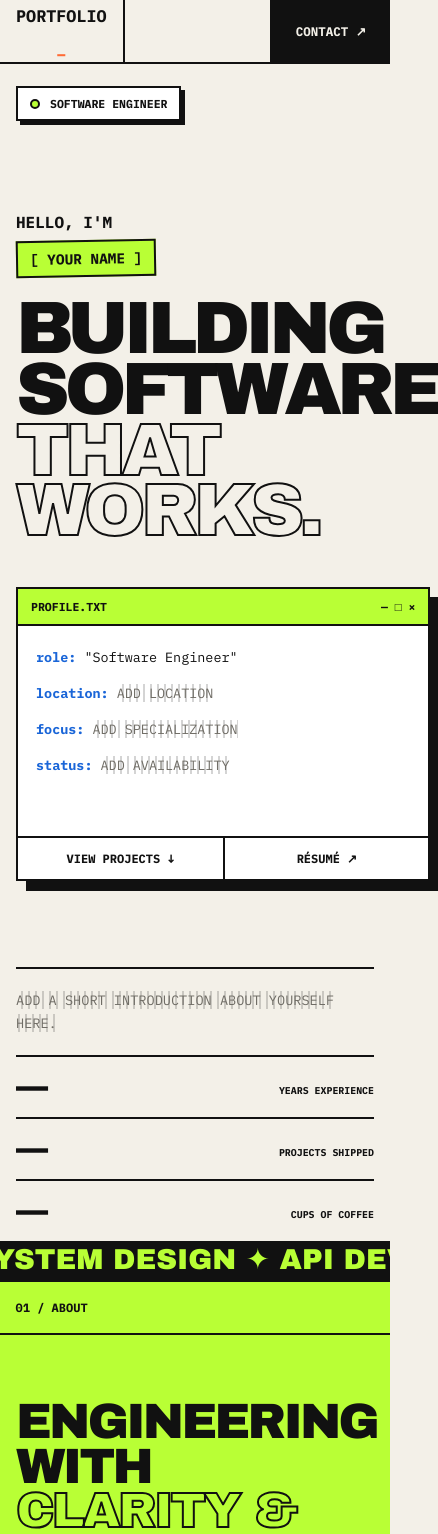
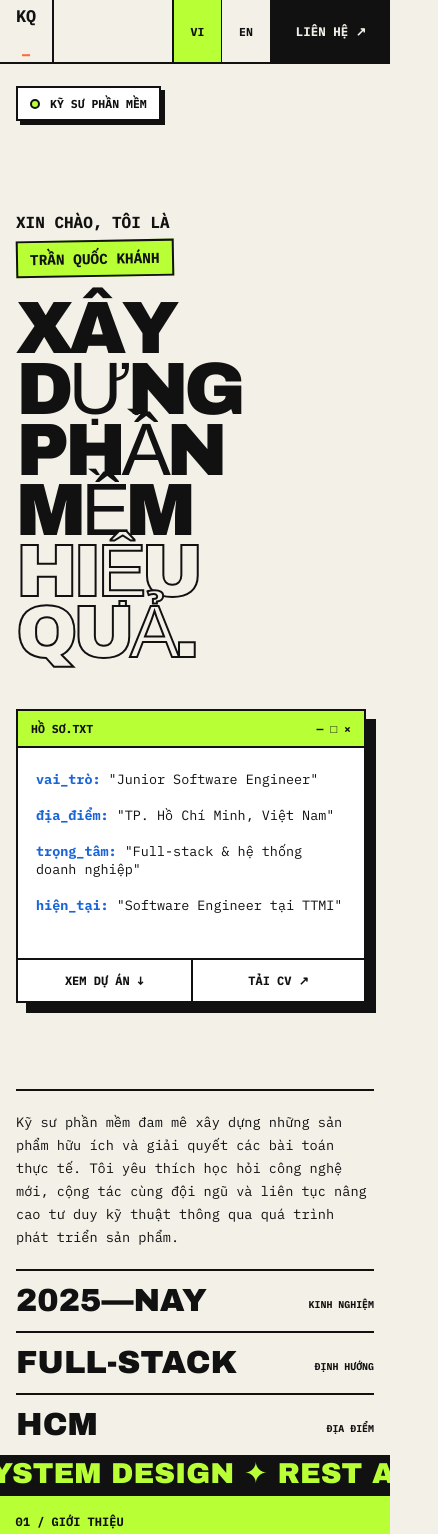
Before and after one commit to Trqkhanh17/Portfolio, a Next.js app: page / in a window 390 px wide. Shown: the top 1534 px of the page, 438 px wide, since content can reach past the window. Built offline with nearby package versions, Linux system fonts and the light colour scheme.

Commit message:
Add bilingual portfolio content from CV

```diff
--- a/app/globals.css
+++ b/app/globals.css
@@ -14,6 +14,7 @@ html { scroll-behavior: smooth; }
 body { margin: 0; background: var(--paper); color: var(--ink); font-family: "IBM Plex Mono", monospace; }
 a { color: inherit; text-decoration: none; }
 button, a { -webkit-tap-highlight-color: transparent; }
+button { font: inherit; color: inherit; }
 ::selection { background: var(--green); color: var(--ink); }
 
 .site-nav { min-height: 76px; display: flex; align-items: stretch; border-bottom: var(--line); position: relative; z-index: 2; background: var(--paper); }
@@ -22,6 +23,10 @@ button, a { -webkit-tap-highlight-color: transparent; }
 .nav-menu { display: flex; margin-left: auto; }
 .nav-menu a, .contact-button { display: grid; place-items: center; padding: 0 22px; border-left: var(--line); font-size: .78rem; font-weight: 700; }
 .nav-menu a:hover, .nav-menu a:focus-visible { background: var(--green); }
+.language-switch { display: flex; border-left: var(--line); }
+.language-switch button { width: 48px; border: 0; border-right: 1px solid var(--ink); background: var(--paper); cursor: pointer; font-size: .72rem; font-weight: 700; }
+.language-switch button:last-child { border-right: 0; }
+.language-switch button:hover, .language-switch button:focus-visible, .language-switch button.active { background: var(--green); }
 .contact-button { background: var(--ink); color: var(--paper); min-width: 150px; }
 .contact-button:hover, .contact-button:focus-visible { background: var(--orange); color: var(--ink); }
 
@@ -86,6 +91,8 @@ button, a { -webkit-tap-highlight-color: transparent; }
 .timeline-number, .timeline-date, .timeline-label { font-size: .7rem; font-weight: 700; }
 .timeline-item h3 { margin: 8px 0 14px; font: 400 clamp(1.7rem, 3.3vw, 3.2rem)/1 "Archivo Black", sans-serif; }
 .timeline-item p { max-width: 650px; margin-bottom: 0; color: #bdb9b0; line-height: 1.6; }
+.experience-bullets { max-width: 850px; margin: 22px 0 0; padding-left: 20px; color: #d5d1c8; }
+.experience-bullets li { margin: 0 0 12px; padding-left: 5px; font-size: .83rem; line-height: 1.6; }
 .education-row { display: grid; grid-template-columns: 120px 1fr auto; gap: 30px; padding: 22px; margin-top: 36px; background: var(--green); color: var(--ink); border: 2px solid var(--paper); font-size: .76rem; }
 
 .projects { background: #ffd84d; }
@@ -107,8 +114,11 @@ button, a { -webkit-tap-highlight-color: transparent; }
 .contact-content > p { margin: 0 0 40px; font-weight: 700; }
 .contact h2 span { color: var(--orange); }
 .contact-links { display: grid; grid-template-columns: repeat(3, 1fr); margin-top: 65px; border: var(--line); box-shadow: 7px 7px 0 var(--ink); }
-.contact-links span { padding: 18px; background: white; color: #706d66; font-size: .76rem; }
-.contact-links span + span { border-left: var(--line); }
+.contact-links a { display: flex; flex-direction: column; gap: 8px; min-width: 0; padding: 18px; background: white; font-size: .76rem; }
+.contact-links a + a { border-left: var(--line); }
+.contact-links small { color: #706d66; font-weight: 700; }
+.contact-links strong { overflow-wrap: anywhere; }
+.contact-links a:hover, .contact-links a:focus-visible { background: var(--green); }
 
 footer { display: flex; justify-content: space-between; gap: 20px; padding: 24px 3vw; background: var(--ink); color: var(--paper); font-size: .7rem; font-weight: 700; }
 
@@ -123,7 +133,7 @@ footer { display: flex; justify-content: space-between; gap: 20px; padding: 24px
 
 @media (max-width: 980px) {
   .nav-menu { display: none; }
-  .contact-button { margin-left: auto; }
+  .language-switch { margin-left: auto; }
   .hero-grid { grid-template-columns: 1fr; gap: 45px; }
   .hero-card { max-width: 600px; }
   .hero-bottom { grid-template-columns: 1fr; }
@@ -157,7 +167,7 @@ footer { display: flex; justify-content: space-between; gap: 20px; padding: 24px
   .education-row { grid-template-columns: 1fr; gap: 12px; }
   .project-preview { min-height: 170px; }
   .contact-links { grid-template-columns: 1fr; }
-  .contact-links span + span { border-left: 0; border-top: var(--line); }
+  .contact-links a + a { border-left: 0; border-top: var(--line); }
   footer { flex-wrap: wrap; }
   footer span:first-child { width: 100%; }
 }
--- a/app/layout.tsx
+++ b/app/layout.tsx
@@ -3,24 +3,24 @@ import "./globals.css";
 
 export const metadata: Metadata = {
   metadataBase: new URL("https://khanh-neo-portfolio.tranquockhanh1782003.chatgpt.site"),
-  title: "Software Engineer — Portfolio",
-  description: "Software engineer portfolio featuring experience, technical skills and selected projects.",
+  title: "Trần Quốc Khánh — Software Engineer",
+  description: "Portfolio của Trần Quốc Khánh, Software Engineer tập trung vào ứng dụng web và hệ thống doanh nghiệp.",
   openGraph: {
-    title: "Software Engineer — Portfolio",
-    description: "Building software that works.",
+    title: "Trần Quốc Khánh — Software Engineer",
+    description: "Xây dựng phần mềm hiệu quả và giải quyết bài toán thực tế.",
     images: [{ url: "/og.png", width: 1736, height: 907, alt: "Software Engineer Portfolio" }],
   },
   twitter: {
     card: "summary_large_image",
-    title: "Software Engineer — Portfolio",
-    description: "Building software that works.",
+    title: "Trần Quốc Khánh — Software Engineer",
+    description: "Xây dựng phần mềm hiệu quả và giải quyết bài toán thực tế.",
     images: ["/og.png"],
   },
 };
 
 export default function RootLayout({ children }: Readonly<{ children: React.ReactNode }>) {
   return (
-    <html lang="en">
+    <html lang="vi">
       <body>{children}</body>
     </html>
   );
--- a/app/page.tsx
+++ b/app/page.tsx
@@ -1,187 +1,248 @@
-const stackGroups = [
-  { number: "01", title: "FRONTEND", items: ["ADD FRAMEWORK", "ADD UI LIBRARY", "ADD LANGUAGE"] },
-  { number: "02", title: "BACKEND", items: ["ADD FRAMEWORK", "ADD RUNTIME", "ADD API STYLE"] },
-  { number: "03", title: "DATABASE", items: ["ADD DATABASE", "ADD ORM", "ADD CACHE"] },
-  { number: "04", title: "DEVOPS", items: ["ADD CLOUD", "ADD CONTAINER", "ADD CI/CD"] },
-];
+"use client";
 
-const projects = ["PROJECT ONE", "PROJECT TWO", "PROJECT THREE"];
+import { useEffect, useState } from "react";
 
-function EmptyField({ children }: { children: React.ReactNode }) {
-  return <span className="empty-field">{children}</span>;
-}
+type Lang = "vi" | "en";
+
+const copy = {
+  vi: {
+    nav: { about: "GIỚI THIỆU", stack: "KỸ NĂNG", experience: "KINH NGHIỆM", projects: "DỰ ÁN", contact: "LIÊN HỆ ↗" },
+    role: "KỸ SƯ PHẦN MỀM",
+    hello: "XIN CHÀO, TÔI LÀ",
+    headline: ["XÂY DỰNG", "PHẦN MỀM", "HIỆU QUẢ."],
+    profile: "HỒ SƠ.TXT",
+    profileRows: [
+      ["vai_trò", "Junior Software Engineer"],
+      ["địa_điểm", "TP. Hồ Chí Minh, Việt Nam"],
+      ["trọng_tâm", "Full-stack & hệ thống doanh nghiệp"],
+      ["hiện_tại", "Software Engineer tại TTMI"],
+    ],
+    viewProjects: "XEM DỰ ÁN ↓",
+    resume: "TẢI CV ↗",
+    summary: "Kỹ sư phần mềm đam mê xây dựng những sản phẩm hữu ích và giải quyết các bài toán thực tế. Tôi yêu thích học hỏi công nghệ mới, cộng tác cùng đội ngũ và liên tục nâng cao tư duy kỹ thuật thông qua quá trình phát triển sản phẩm.",
+    facts: [["2025—NAY", "KINH NGHIỆM"], ["FULL-STACK", "ĐỊNH HƯỚNG"], ["HCM", "ĐỊA ĐIỂM"]],
+    marquee: "WEB DEVELOPMENT ✦ SYSTEM DESIGN ✦ REST API ✦ CLEAN ARCHITECTURE ✦",
+    aboutIndex: "01 / GIỚI THIỆU",
+    aboutTitle: ["KỸ THUẬT RÕ RÀNG.", "GIẢI PHÁP THỰC TẾ."],
+    aboutText: "Tôi tập trung xây dựng ứng dụng web và hệ thống nghiệp vụ từ frontend đến backend. Công việc của tôi trải rộng từ phân tích yêu cầu, thiết kế workflow, phát triển REST API và giao diện quản trị đến tối ưu truy vấn, kiểm thử và tích hợp hệ thống.",
+    principles: [["01", "HỆ THỐNG ỔN ĐỊNH"], ["02", "KIẾN TRÚC SẠCH"], ["03", "TƯ DUY SẢN PHẨM"]],
+    stackIndex: "02 / KỸ NĂNG",
+    stackTitle: "CÔNG NGHỆ SỬ DỤNG.",
+    stackNote: "BỘ CÔNG CỤ PHỤC VỤ PHÁT TRIỂN SẢN PHẨM WEB VÀ HỆ THỐNG DOANH NGHIỆP.",
+    stackGroups: [
+      ["FRONTEND", ["ReactJS / Next.js", "TypeScript / JavaScript", "Tailwind CSS / shadcn/ui", "TanStack Query / Zustand"]],
+      ["BACKEND", ["Python / Django / DRF", "NestJS / ExpressJS", "REST API", "Authentication & Authorization"]],
+      ["DATABASE", ["PostgreSQL / MySQL", "MongoDB", "Query Optimization", "Database Design"]],
+      ["ENGINEERING", ["Git / Docker / Linux", "Unit & E2E Testing", "System Integration", "AI-assisted Development"]],
+    ],
+    expIndex: "03 / KINH NGHIỆM",
+    expTitle: ["NƠI TÔI", "TẠO RA GIÁ TRỊ."],
+    expRole: "SOFTWARE ENGINEER",
+    expCompany: "TTMI JOINT STOCK COMPANY",
+    expDate: "10/2025 — HIỆN TẠI",
+    expBullets: [
+      "Phát triển các module POS cho quản lý menu, danh mục, tùy chọn sản phẩm và cấu hình theo chi nhánh trong hệ thống bán lẻ đồ uống đa thương hiệu.",
+      "Xây dựng tính năng voucher, cấu hình kênh bán hàng, CRM, dashboard báo cáo và REST API cho bán hàng online, đơn hàng, sản phẩm và giao vận.",
+      "Tối ưu hiệu năng báo cáo và truy xuất dữ liệu thông qua cải thiện truy vấn cơ sở dữ liệu và chiến lược lấy dữ liệu từ API.",
+      "Làm việc trực tiếp với các phòng ban để làm rõ yêu cầu và luồng nghiệp vụ trước khi triển khai tính năng.",
+      "Phát triển backend, REST API và giao diện quản trị cho ứng dụng ERP nhập kho, tra cứu barcode, theo dõi vị trí kệ và quy trình nhận hàng.",
+      "Viết và duy trì unit test, end-to-end test cho các luồng nghiệp vụ quan trọng trước khi triển khai.",
+    ],
+    education: "HỌC VẤN",
+    degree: "KỸ SƯ CÔNG NGHỆ THÔNG TIN · GPA 3.0/4.0",
+    school: "ĐẠI HỌC NAM CẦN THƠ · 2021—2025",
+    projectsIndex: "04 / SẢN PHẨM TIÊU BIỂU",
+    projectsTitle: "NHỮNG HỆ THỐNG ĐÃ XÂY DỰNG.",
+    projectsNote: "CÁC BÀI TOÁN THỰC TẾ ĐƯỢC THỰC HIỆN TRONG QUÁ TRÌNH LÀM VIỆC.",
+    projects: [
+      { title: "HỆ THỐNG POS ĐA THƯƠNG HIỆU", year: "2025—NAY", description: "Các module quản lý menu, danh mục, tùy chọn sản phẩm, voucher, giá bán và cấu hình sản phẩm theo từng chi nhánh.", tech: "DJANGO · REACT · REST API" },
+      { title: "CRM & ONLINE SALES", year: "2025—NAY", description: "CRM, dashboard báo cáo và API hỗ trợ bán hàng online, quản lý đơn hàng, sản phẩm và quy trình giao vận nội bộ.", tech: "NEXT.JS · API · DATABASE" },
+      { title: "ERP NHẬP KHO", year: "2025—NAY", description: "Ứng dụng hỗ trợ tra cứu sản phẩm bằng barcode, quản lý vị trí kệ theo cửa hàng, yêu cầu mua hàng và quy trình nhận hàng.", tech: "DJANGO REST · ERP · POSTGRESQL" },
+    ],
+    internal: "SẢN PHẨM NỘI BỘ",
+    contactIndex: "05 / LIÊN HỆ",
+    contactLead: "CÓ VỊ TRÍ, DỰ ÁN HOẶC Ý TƯỞNG PHÙ HỢP?",
+    contactTitle: ["HÃY CÙNG XÂY DỰNG", "MỘT SẢN PHẨM TỐT."],
+    email: "EMAIL",
+    github: "GITHUB",
+    phone: "ĐIỆN THOẠI",
+    footer: "PORTFOLIO SOFTWARE ENGINEER",
+    top: "VỀ ĐẦU TRANG ↑",
+  },
+  en: {
+    nav: { about: "ABOUT", stack: "SKILLS", experience: "EXPERIENCE", projects: "PROJECTS", contact: "CONTACT ↗" },
+    role: "SOFTWARE ENGINEER",
+    hello: "HELLO, I'M",
+    headline: ["BUILDING", "SOFTWARE", "THAT WORKS."],
+    profile: "PROFILE.TXT",
+    profileRows: [
+      ["role", "Junior Software Engineer"],
+      ["location", "Ho Chi Minh City, Vietnam"],
+      ["focus", "Full-stack & enterprise systems"],
+      ["current", "Software Engineer at TTMI"],
+    ],
+    viewProjects: "VIEW PROJECTS ↓",
+    resume: "DOWNLOAD CV ↗",
+    summary: "Software Engineer passionate about building useful software and solving real-world problems. I enjoy learning new technologies, collaborating with others, and continuously improving my technical thinking through real-world product development.",
+    facts: [["2025—NOW", "EXPERIENCE"], ["FULL-STACK", "DIRECTION"], ["HCMC", "LOCATION"]],
+    marquee: "WEB DEVELOPMENT ✦ SYSTEM DESIGN ✦ REST API ✦ CLEAN ARCHITECTURE ✦",
+    aboutIndex: "01 / ABOUT",
+    aboutTitle: ["CLEAR ENGINEERING.", "PRACTICAL SOLUTIONS."],
+    aboutText: "I focus on building web applications and business systems from frontend to backend. My work spans requirement analysis, workflow design, REST API and admin interface development, query optimization, testing, and system integration.",
+    principles: [["01", "RELIABLE SYSTEMS"], ["02", "CLEAN ARCHITECTURE"], ["03", "PRODUCT THINKING"]],
+    stackIndex: "02 / SKILLS",
+    stackTitle: "TOOLS I USE.",
+    stackNote: "A PRACTICAL TOOLKIT FOR WEB PRODUCTS AND ENTERPRISE SOFTWARE.",
+    stackGroups: [
+      ["FRONTEND", ["ReactJS / Next.js", "TypeScript / JavaScript", "Tailwind CSS / shadcn/ui", "TanStack Query / Zustand"]],
+      ["BACKEND", ["Python / Django / DRF", "NestJS / ExpressJS", "REST API", "Authentication & Authorization"]],
+      ["DATABASE", ["PostgreSQL / MySQL", "MongoDB", "Query Optimization", "Database Design"]],
+      ["ENGINEERING", ["Git / Docker / Linux", "Unit & E2E Testing", "System Integration", "AI-assisted Development"]],
+    ],
+    expIndex: "03 / EXPERIENCE",
+    expTitle: ["WHERE I'VE", "CREATED VALUE."],
+    expRole: "SOFTWARE ENGINEER",
+    expCompany: "TTMI JOINT STOCK COMPANY",
+    expDate: "OCT 2025 — PRESENT",
+    expBullets: [
+      "Developed POS modules for menu management, categories, customization options, and branch-based product configuration in a multi-brand beverage retail system.",
+      "Built voucher, sales-channel, CRM, reporting dashboard, and REST API features for online sales, order, product, and delivery workflows.",
+      "Improved reporting and data-fetching performance through database query optimization and more efficient API retrieval strategies.",
+      "Worked directly with relevant departments to clarify requirements and business workflows before implementation.",
+      "Developed backend services, REST APIs, and admin interfaces for an ERP warehouse receiving application with barcode lookup and shelf-location tracking.",
+      "Wrote and maintained unit and end-to-end tests for key business workflows before deployment.",
+    ],
+    education: "EDUCATION",
+    degree: "B.ENG. IN INFORMATION TECHNOLOGY · GPA 3.0/4.0",
+    school: "NAM CAN THO UNIVERSITY · 2021—2025",
+    projectsIndex: "04 / SELECTED BUILDS",
+    projectsTitle: "SYSTEMS I'VE BUILT.",
+    projectsNote: "REAL-WORLD PRODUCTS DELIVERED THROUGH PROFESSIONAL EXPERIENCE.",
+    projects: [
+      { title: "MULTI-BRAND POS SYSTEM", year: "2025—NOW", description: "Modules for menus, categories, product options, vouchers, pricing, and branch-based product configuration.", tech: "DJANGO · REACT · REST API" },
+      { title: "CRM & ONLINE SALES", year: "2025—NOW", description: "CRM, reporting dashboards, and APIs for online sales, order management, products, and internal delivery workflows.", tech: "NEXT.JS · API · DATABASE" },
+      { title: "WAREHOUSE ERP", year: "2025—NOW", description: "An application for barcode product lookup, store shelf locations, purchase requests, and goods-receiving workflows.", tech: "DJANGO REST · ERP · POSTGRESQL" },
+    ],
+    internal: "INTERNAL PRODUCT",
+    contactIndex: "05 / CONTACT",
+    contactLead: "HAVE A ROLE, PROJECT OR IDEA THAT FITS?",
+    contactTitle: ["LET'S BUILD", "SOMETHING SOLID."],
+    email: "EMAIL",
+    github: "GITHUB",
+    phone: "PHONE",
+    footer: "SOFTWARE ENGINEER PORTFOLIO",
+    top: "BACK TO TOP ↑",
+  },
+} as const;
 
 export default function Home() {
+  const [lang, setLang] = useState<Lang>("vi");
+  const t = copy[lang];
+
+  useEffect(() => {
+    document.documentElement.lang = lang;
+  }, [lang]);
+
   return (
     <main id="top">
       <nav className="site-nav" aria-label="Main navigation">
-        <a className="brand" href="#top">PORTFOLIO<span>_</span></a>
+        <a className="brand" href="#top">KQ<span>_</span></a>
         <div className="nav-menu">
-          <a href="#about">ABOUT</a>
-          <a href="#stack">STACK</a>
-          <a href="#experience">EXPERIENCE</a>
-          <a href="#projects">PROJECTS</a>
+          <a href="#about">{t.nav.about}</a><a href="#stack">{t.nav.stack}</a><a href="#experience">{t.nav.experience}</a><a href="#projects">{t.nav.projects}</a>
         </div>
-        <a className="contact-button" href="#contact">CONTACT ↗</a>
+        <div className="language-switch" aria-label="Language">
+          <button className={lang === "vi" ? "active" : ""} onClick={() => setLang("vi")} aria-pressed={lang === "vi"}>VI</button>
+          <button className={lang === "en" ? "active" : ""} onClick={() => setLang("en")} aria-pressed={lang === "en"}>EN</button>
+        </div>
+        <a className="contact-button" href="#contact">{t.nav.contact}</a>
       </nav>
 
       <header className="hero">
-        <div className="hero-status">
-          <span className="status-dot" aria-hidden="true" />
-          SOFTWARE ENGINEER
-        </div>
-
+        <div className="hero-status"><span className="status-dot" aria-hidden="true" />{t.role}</div>
         <div className="hero-grid">
           <div className="hero-main">
-            <p className="eyebrow">HELLO, I&apos;M</p>
-            <div className="name-placeholder">[ YOUR NAME ]</div>
-            <h1>BUILDING<br />SOFTWARE<br /><span>THAT WORKS.</span></h1>
+            <p className="eyebrow">{t.hello}</p>
+            <div className="name-placeholder">TRẦN QUỐC KHÁNH</div>
+            <h1>{t.headline[0]}<br />{t.headline[1]}<br /><span>{t.headline[2]}</span></h1>
           </div>
-
           <aside className="hero-card">
-            <div className="window-bar">
-              <span>PROFILE.TXT</span>
-              <span>— □ ×</span>
-            </div>
+            <div className="window-bar"><span>{t.profile}</span><span>— □ ×</span></div>
             <div className="hero-card-content">
-              <p><span className="code-key">role:</span> &quot;Software Engineer&quot;</p>
-              <p><span className="code-key">location:</span> <EmptyField>ADD LOCATION</EmptyField></p>
-              <p><span className="code-key">focus:</span> <EmptyField>ADD SPECIALIZATION</EmptyField></p>
-              <p><span className="code-key">status:</span> <EmptyField>ADD AVAILABILITY</EmptyField></p>
+              {t.profileRows.map(([key, value]) => <p key={key}><span className="code-key">{key}:</span> &quot;{value}&quot;</p>)}
             </div>
             <div className="hero-actions">
-              <a href="#projects">VIEW PROJECTS ↓</a>
-              <a href="#">RÉSUMÉ ↗</a>
+              <a href="#projects">{t.viewProjects}</a>
+              <a href="/Tran-Quoc-Khanh-CV.pdf" download>{t.resume}</a>
             </div>
           </aside>
         </div>
-
         <div className="hero-bottom">
-          <p><EmptyField>ADD A SHORT INTRODUCTION ABOUT YOURSELF HERE.</EmptyField></p>
-          <div className="quick-facts">
-            <div><strong>—</strong><span>YEARS EXPERIENCE</span></div>
-            <div><strong>—</strong><span>PROJECTS SHIPPED</span></div>
-            <div><strong>—</strong><span>CUPS OF COFFEE</span></div>
-          </div>
+          <p>{t.summary}</p>
+          <div className="quick-facts">{t.facts.map(([value, label]) => <div key={label}><strong>{value}</strong><span>{label}</span></div>)}</div>
         </div>
       </header>
 
-      <div className="marquee" aria-label="Software engineering disciplines">
-        <div className="marquee-track">
-          <span>WEB DEVELOPMENT ✦ SYSTEM DESIGN ✦ API DEVELOPMENT ✦ CLEAN CODE ✦</span>
-          <span aria-hidden="true">WEB DEVELOPMENT ✦ SYSTEM DESIGN ✦ API DEVELOPMENT ✦ CLEAN CODE ✦</span>
-        </div>
-      </div>
+      <div className="marquee" aria-label="Software engineering disciplines"><div className="marquee-track"><span>{t.marquee}</span><span aria-hidden="true">{t.marquee}</span></div></div>
 
       <section className="about section" id="about">
-        <div className="section-index">01 / ABOUT</div>
+        <div className="section-index">{t.aboutIndex}</div>
         <div className="section-content about-content">
-          <h2>ENGINEERING WITH<br /><span>CLARITY &amp; PURPOSE.</span></h2>
+          <h2>{t.aboutTitle[0]}<br /><span>{t.aboutTitle[1]}</span></h2>
           <div className="about-grid">
-            <p className="large-placeholder"><EmptyField>ADD YOUR PROFESSIONAL SUMMARY. WRITE ABOUT THE PROBLEMS YOU ENJOY SOLVING AND THE KIND OF SOFTWARE YOU WANT TO BUILD.</EmptyField></p>
-            <div className="principles">
-              <div><span>01</span><strong>RELIABLE SYSTEMS</strong></div>
-              <div><span>02</span><strong>CLEAN ARCHITECTURE</strong></div>
-              <div><span>03</span><strong>USER-FIRST THINKING</strong></div>
-            </div>
+            <p className="large-placeholder">{t.aboutText}</p>
+            <div className="principles">{t.principles.map(([number, label]) => <div key={number}><span>{number}</span><strong>{label}</strong></div>)}</div>
           </div>
         </div>
       </section>
 
       <section className="stack section" id="stack">
-        <div className="section-index">02 / TECH STACK</div>
+        <div className="section-index">{t.stackIndex}</div>
         <div className="section-content">
-          <div className="section-title-row">
-            <h2>TOOLS I USE.</h2>
-            <p>REPLACE THE FIELDS BELOW WITH YOUR ACTUAL TECHNOLOGIES.</p>
-          </div>
+          <div className="section-title-row"><h2>{t.stackTitle}</h2><p>{t.stackNote}</p></div>
           <div className="stack-grid">
-            {stackGroups.map((group) => (
-              <article className="stack-card" key={group.title}>
-                <div className="stack-card-head"><span>{group.number}</span><span>●</span></div>
-                <h3>{group.title}</h3>
-                <ul>
-                  {group.items.map((item) => <li key={item}>{item}</li>)}
-                </ul>
-              </article>
-            ))}
+            {t.stackGroups.map(([title, items], index) => <article className="stack-card" key={title}><div className="stack-card-head"><span>0{index + 1}</span><span>●</span></div><h3>{title}</h3><ul>{items.map(item => <li key={item}>{item}</li>)}</ul></article>)}
           </div>
         </div>
       </section>
 
       <section className="experience section" id="experience">
-        <div className="section-index">03 / EXPERIENCE</div>
+        <div className="section-index">{t.expIndex}</div>
         <div className="section-content">
-          <h2>WHERE I&apos;VE<br />BUILT THINGS.</h2>
+          <h2>{t.expTitle[0]}<br />{t.expTitle[1]}</h2>
           <div className="timeline">
-            {["EXPERIENCE 01", "EXPERIENCE 02"].map((item, index) => (
-              <article className="timeline-item" key={item}>
-                <span className="timeline-number">0{index + 1}</span>
-                <div>
-                  <p className="timeline-label">[ ROLE TITLE ]</p>
-                  <h3>[ COMPANY NAME ]</h3>
-                  <p><EmptyField>ADD A SHORT DESCRIPTION OF YOUR RESPONSIBILITIES AND IMPACT.</EmptyField></p>
-                </div>
-                <span className="timeline-date">[ START — END ]</span>
-              </article>
-            ))}
+            <article className="timeline-item">
+              <span className="timeline-number">01</span>
+              <div><p className="timeline-label">{t.expRole}</p><h3>{t.expCompany}</h3><ul className="experience-bullets">{t.expBullets.map(item => <li key={item}>{item}</li>)}</ul></div>
+              <span className="timeline-date">{t.expDate}</span>
+            </article>
           </div>
-          <div className="education-row">
-            <span>EDUCATION</span>
-            <strong>[ DEGREE / MAJOR ]</strong>
-            <span>[ SCHOOL NAME · YEAR ]</span>
-          </div>
+          <div className="education-row"><span>{t.education}</span><strong>{t.degree}</strong><span>{t.school}</span></div>
         </div>
       </section>
 
       <section className="projects section" id="projects">
-        <div className="section-index">04 / PROJECTS</div>
+        <div className="section-index">{t.projectsIndex}</div>
         <div className="section-content">
-          <div className="section-title-row">
-            <h2>SELECTED BUILDS.</h2>
-            <p>PROJECTS THAT SHOW HOW YOU THINK, BUILD AND SHIP.</p>
-          </div>
+          <div className="section-title-row"><h2>{t.projectsTitle}</h2><p>{t.projectsNote}</p></div>
           <div className="projects-list">
-            {projects.map((project, index) => (
-              <article className="project-card" key={project}>
-                <div className="project-topline">
-                  <span>0{index + 1}</span>
-                  <span>[ YEAR ]</span>
-                </div>
-                <div className="project-preview" aria-hidden="true">
-                  <span>&lt;/&gt;</span>
-                  <div className="preview-lines"><i /><i /><i /></div>
-                </div>
-                <h3>[ {project} ]</h3>
-                <p><EmptyField>ADD WHAT YOU BUILT, THE PROBLEM IT SOLVES AND YOUR CONTRIBUTION.</EmptyField></p>
-                <div className="project-meta">
-                  <span>[ TECH STACK ]</span>
-                  <span>CODE ↗ &nbsp; LIVE ↗</span>
-                </div>
-              </article>
-            ))}
+            {t.projects.map((project, index) => <article className="project-card" key={project.title}><div className="project-topline"><span>0{index + 1}</span><span>{project.year}</span></div><div className="project-preview" aria-hidden="true"><span>&lt;/&gt;</span><div className="preview-lines"><i /><i /><i /></div></div><h3>{project.title}</h3><p>{project.description}</p><div className="project-meta"><span>{project.tech}</span><span>{t.internal}</span></div></article>)}
           </div>
         </div>
       </section>
 
       <section className="contact section" id="contact">
-        <div className="section-index">05 / CONTACT</div>
+        <div className="section-index">{t.contactIndex}</div>
         <div className="section-content contact-content">
-          <p>HAVE A ROLE, PROJECT OR IDEA?</p>
-          <h2>LET&apos;S BUILD<br /><span>SOMETHING SOLID.</span></h2>
+          <p>{t.contactLead}</p><h2>{t.contactTitle[0]}<br /><span>{t.contactTitle[1]}</span></h2>
           <div className="contact-links">
-            <span>[ YOUR EMAIL ADDRESS ]</span>
-            <span>[ GITHUB URL ]</span>
-            <span>[ LINKEDIN URL ]</span>
+            <a href="mailto:khanhtranquoc44@gmail.com"><small>{t.email}</small><strong>khanhtranquoc44@gmail.com</strong></a>
+            <a href="https://github.com/Trqkhanh17" target="_blank" rel="noreferrer"><small>{t.github}</small><strong>github.com/Trqkhanh17</strong></a>
+            <a href="tel:+84394551401"><small>{t.phone}</small><strong>+84 394 551 401</strong></a>
           </div>
         </div>
       </section>
 
-      <footer>
-        <span>SOFTWARE ENGINEER PORTFOLIO</span>
-        <span>© 2026</span>
-        <a href="#top">BACK TO TOP ↑</a>
-      </footer>
+      <footer><span>{t.footer}</span><span>© 2026 TRẦN QUỐC KHÁNH</span><a href="#top">{t.top}</a></footer>
     </main>
   );
 }
```
Also changed, not shown: 1 other file (tests, documents, lock files or other folders).
